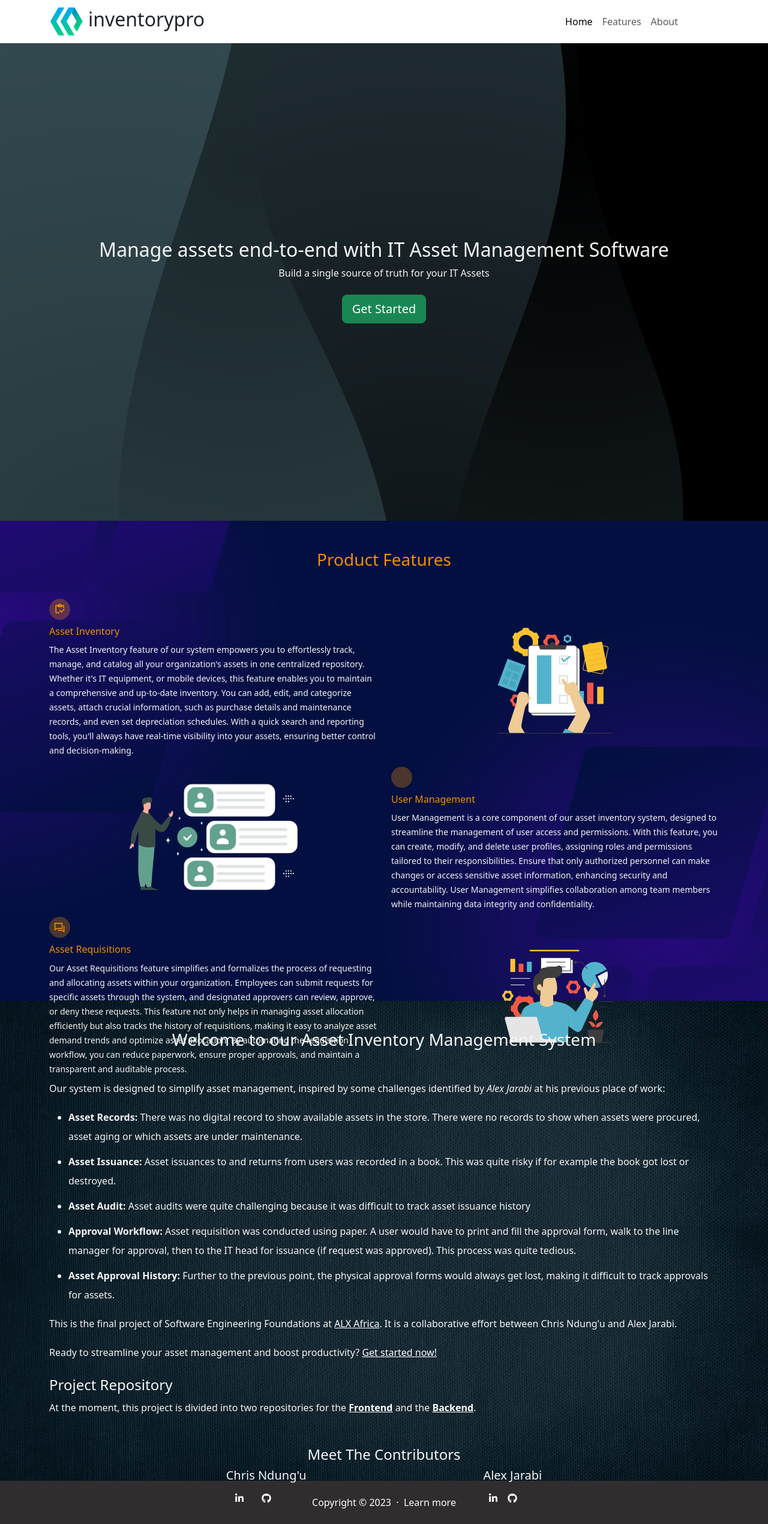
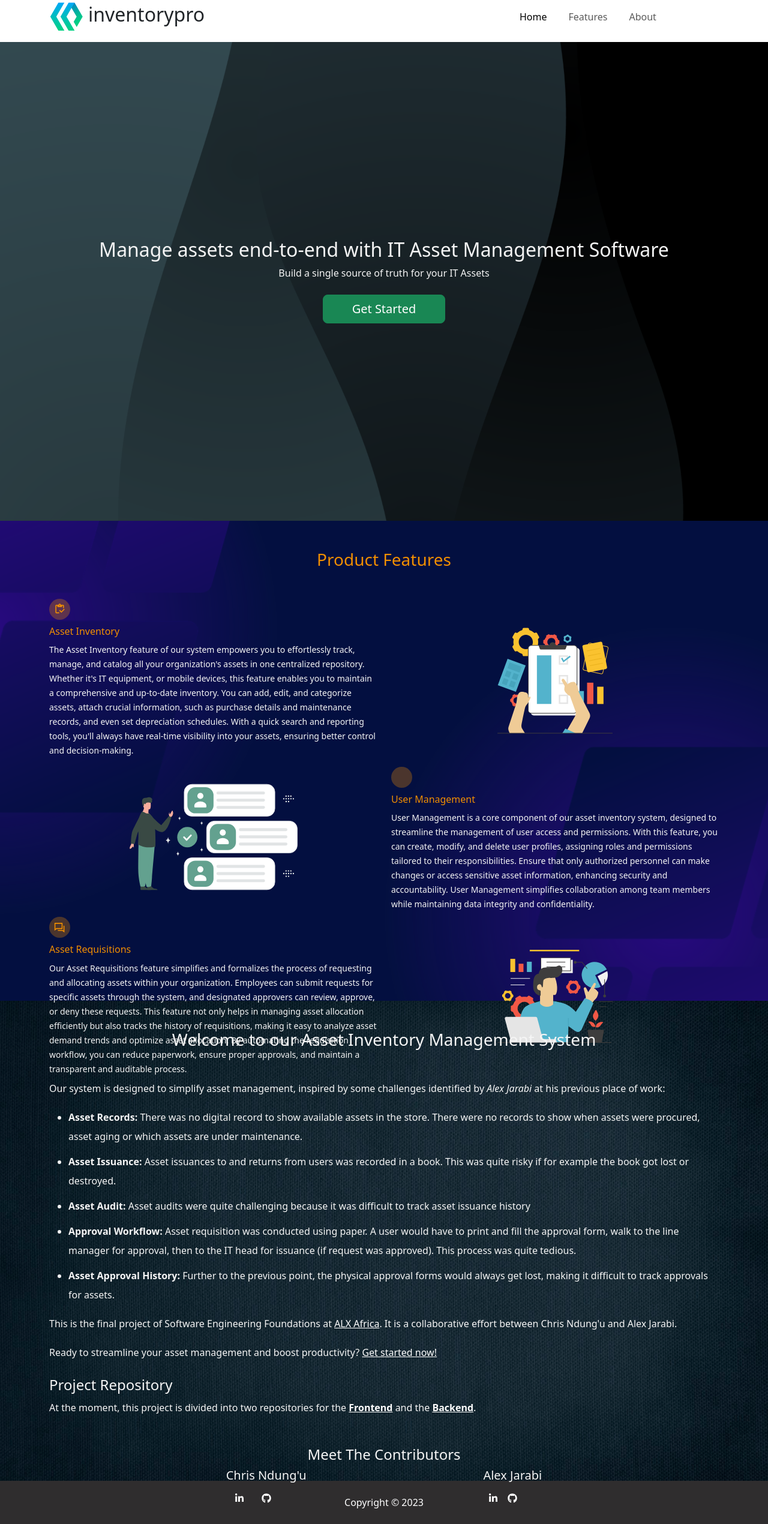
Before and after one commit to Jarabi/aim-frontend, a React (Vite) app: page / in a window 1280 px wide. Shown: the whole page at 60% size. Built offline with nearby package versions, Linux system fonts and the light colour scheme; data requests are answered from the project's data file; some icons are missing.

Commit message:
Finishing touches on landing page

```diff
--- a/src/components/About.jsx
+++ b/src/components/About.jsx
@@ -5,7 +5,7 @@ import { FaXTwitter } from "react-icons/fa6";
 const About = () => {
   return (
     <section
-      className='about'
+      id='about'
       style={{
         backgroundImage: `url(${AboutImg})`,
         backgroundAttachment: "fixed",
--- a/src/components/Features.jsx
+++ b/src/components/Features.jsx
@@ -9,7 +9,7 @@ import FeatureImg from "../images/blue-gradient.png";
 const Features = () => {
   return (
     <section
-      className='features'
+      id='features'
       style={{
         backgroundImage: `url(${FeatureImg})`,
         backgroundAttachment: "fixed",
--- a/src/components/Footer.jsx
+++ b/src/components/Footer.jsx
@@ -1,12 +1,9 @@
-import { Link } from "react-router-dom";
 import footerLogo from "../images/logo_dark.png";
 
 const Footer = () => {
   return (
     <footer className='container-fluid d-flex justify-content-center align-items-center p-4'>
       <p className='mb-0'>Copyright &copy; 2023</p>
-      &nbsp; &middot; &nbsp;
-      <Link to='/about'>Learn more</Link>
     </footer>
   );
 };
--- a/src/components/Header.jsx
+++ b/src/components/Header.jsx
@@ -6,12 +6,12 @@ export default function Header({ userData, isLoggedIn, loginState }) {
       document.body.scrollTop > 50 ||
       document.documentElement.scrollTop > 50
     ) {
-      document.querySelector("header").style.padding = "0.5rem";
+      document.querySelector("header").style.height = "55px";
       document.querySelector("header").style.fontSize = "0.9rem";
       document.querySelector(".header-title").style.fontSize = "1.5rem";
       document.querySelector(".header-img").style.width = "35px";
     } else {
-      document.querySelector("header").style.padding = "0.5rem";
+      document.querySelector("header").style.height = "70px";
       document.querySelector("header").style.fontSize = "1rem";
       document.querySelector(".header-title").style.fontSize = "2rem";
       document.querySelector(".header-img").style.width = "57px";
--- a/src/components/Hero.jsx
+++ b/src/components/Hero.jsx
@@ -3,7 +3,8 @@ import HeroImg from "../images/hero.png";
 const Hero = () => {
   return (
     <section
-      className='hero d-flex justify-content-center align-items-center'
+      id='hero'
+      className='d-flex justify-content-center align-items-center'
       style={{
         backgroundImage: `url(${HeroImg})`,
         backgroundAttachment: "fixed",
@@ -15,7 +16,9 @@ const Hero = () => {
       <div className='container text-center'>
         <h2>Manage assets end-to-end with IT Asset Management Software</h2>
         <p>Build a single source of truth for your IT Assets</p>
-        <button className='btn btn-success btn-lg mt-2'>Get Started</button>
+        <button className='btn btn-success btn-lg mt-2 px-5'>
+          Get Started
+        </button>
       </div>
     </section>
   );
--- a/src/styles/App.css
+++ b/src/styles/App.css
@@ -34,20 +34,30 @@ header {
   transition: 0.2s;
 }
 
+.header-logo * {
+  transition: 0.2s;
+}
+
+nav {
+  width: 400px;
+}
+
+ul.navbar-nav > li {
+  margin-right: 20px;
+}
+
 /* +++++++ LANDING PAGE ++++++++++++++++++ */
 
 .landing-page {
   margin-top: 68px;
 }
 
-section.hero,
-section.features,
-section.about {
+section {
   height: 100vh;
   color: var(--off-white);
 }
 
-.about li {
+#about li {
   margin-top: 10px;
 }
 
@@ -68,7 +78,7 @@ section.about {
   color: var(--orange);
 }
 
-section.features .feature-illustration {
+section#features .feature-illustration {
   display: flex;
   justify-content: center;
   align-items: center;
```
